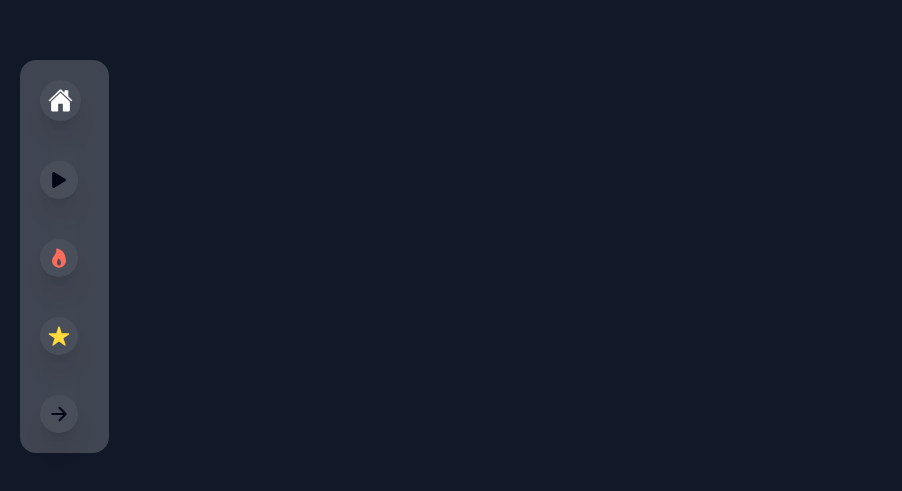
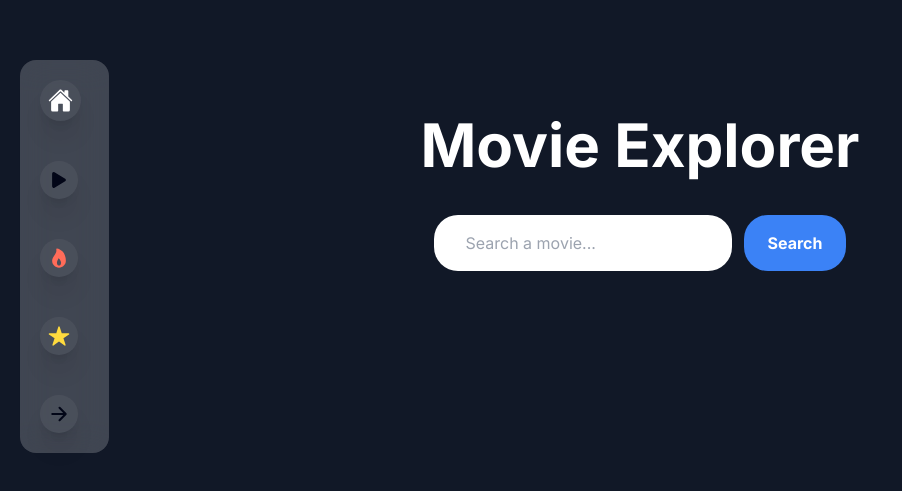
Before and after one commit to MarcosvBueno/react-movie-explore, a Next.js app: page / in a window 1280 px wide. Shown: the part 207-698 px from the top of the page, without its empty margins (0-902 px from the left). Built offline with nearby package versions, Linux system fonts and the light colour scheme.

Commit message:
feat(search): creating form and styling it

```diff
--- a/src/app/components/NavBar.tsx
+++ b/src/app/components/NavBar.tsx
@@ -36,29 +36,27 @@ function NavBar() {
   return (
     <>
       <nav
-        className={`flex justify-center text-slate-950 fixed top-1/3  rounded-2xl p-5 ml-5 bg-white bg-opacity-20 backdrop-blur-lg transition-opacity transform ${
+        className={`flex justify-center text-slate-950 fixed top-1/3 rounded-2xl p-5 ml-5 bg-white bg-opacity-20 backdrop-blur-lg transition-opacity transform ${
                    show && "opacity-100 translate-x-0"
                  }`}
         onMouseEnter={() => setShow(true)}
         onMouseLeave={() => setShow(false)}
       >
-        <div>
-          <div>
+          <section>
             <ul className="flex flex-col gap-10">
               {navItems.map((item, index) => (
                 <li
                   key={index}
                   className="flex items-center justify-start gap-2  "
                   >
-                       <div className="shadow-xl p-2 rounded-full bg-white/5">
+                       <Link href={item.href} className="shadow-xl p-2 rounded-full bg-white/5">
                         {item.icon}
-                      </div>
+                      </Link>
                   <Link className={`text-white font- transition-opacity duration-300 ease-in-out  ${show ? 'opacity-100' : 'opacity-0'}`} href={item.href}>{show ? item.text : ""}</Link>
                 </li>
               ))}
             </ul>
-          </div>
-        </div>
+          </section>
       </nav>
     </>
   );
--- /dev/null
+++ b/src/app/components/SearchForm.tsx
@@ -0,0 +1,18 @@
+function SearchForm() {
+    return (
+      <>
+        <form
+          action=""
+          className="flex flex-row items-center gap-3"
+        >
+          <input type="text" placeholder="Search a movie..." className="p-4 px-8 rounded-3xl border-none outline-none items-start" />
+          <input
+            type="submit"
+            value="Search"
+            className="bg-blue-500 hover:bg-blue-700 text-white font-bold py-4 px-6 rounded-3xl cursor-pointer"
+          />
+        </form>
+      </>
+    );
+  }
+export default SearchForm;
--- a/src/app/globals.css
+++ b/src/app/globals.css
@@ -2,6 +2,11 @@
 @tailwind components;
 @tailwind utilities;
 
+*{
+  margin: 0;
+  padding: 0;
+  box-sizing: border-box;
+}
 
 body {
   color: rgb(var(--foreground-rgb));
--- a/src/app/page.tsx
+++ b/src/app/page.tsx
@@ -1,9 +1,10 @@
-import Image from 'next/image'
-import NavBar from './components/NavBar'
+import Search from "./components/SearchForm";
 
 export default function Home() {
   return (
-    <>
-    </>
-  )
+    <div className="flex flex-col justify-center items-center gap-5 h-screen">
+      <h1 className="text-6xl text-white font-bold mb-5">Movie Explorer</h1>
+      <Search />
+    </div>
+  );
 }
```
